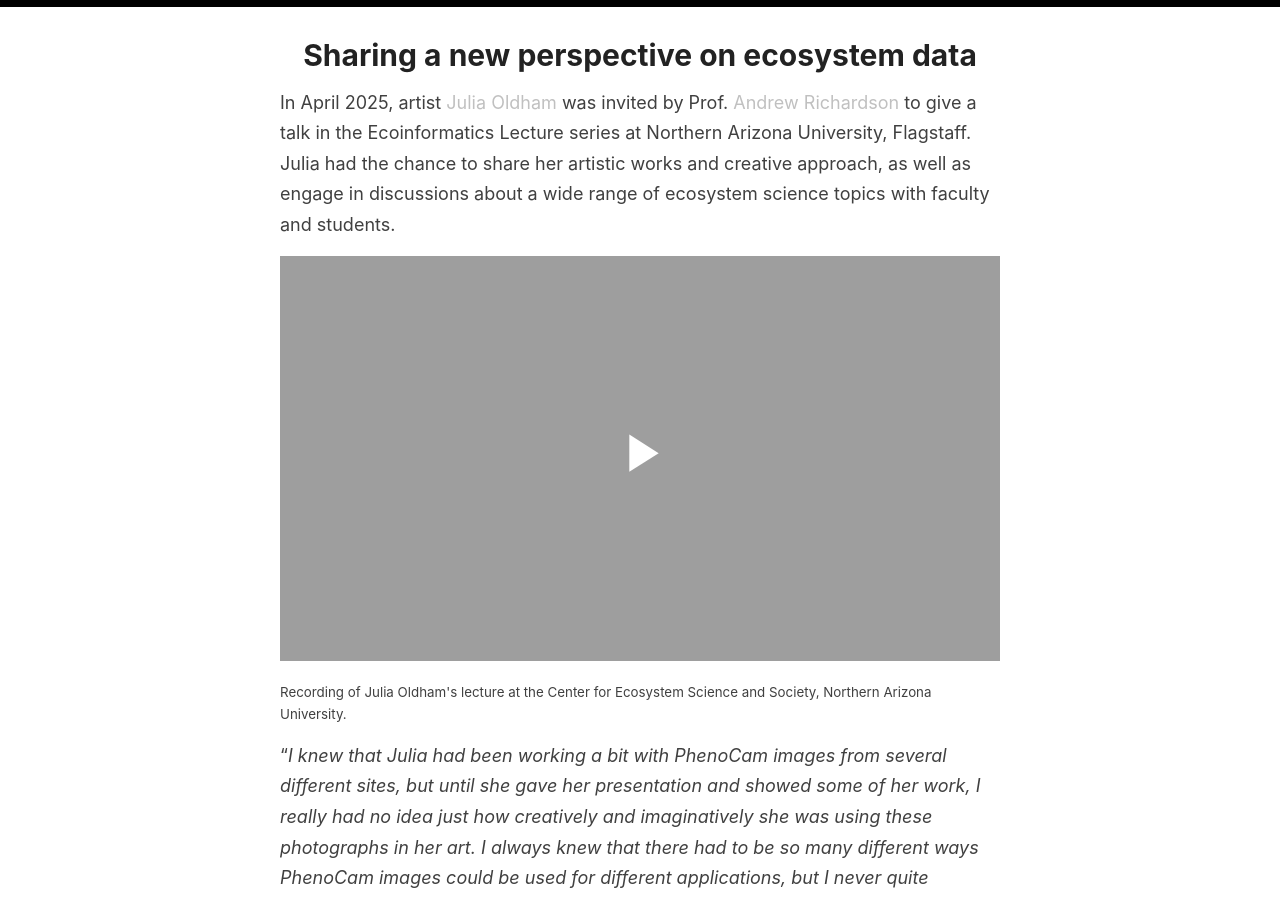
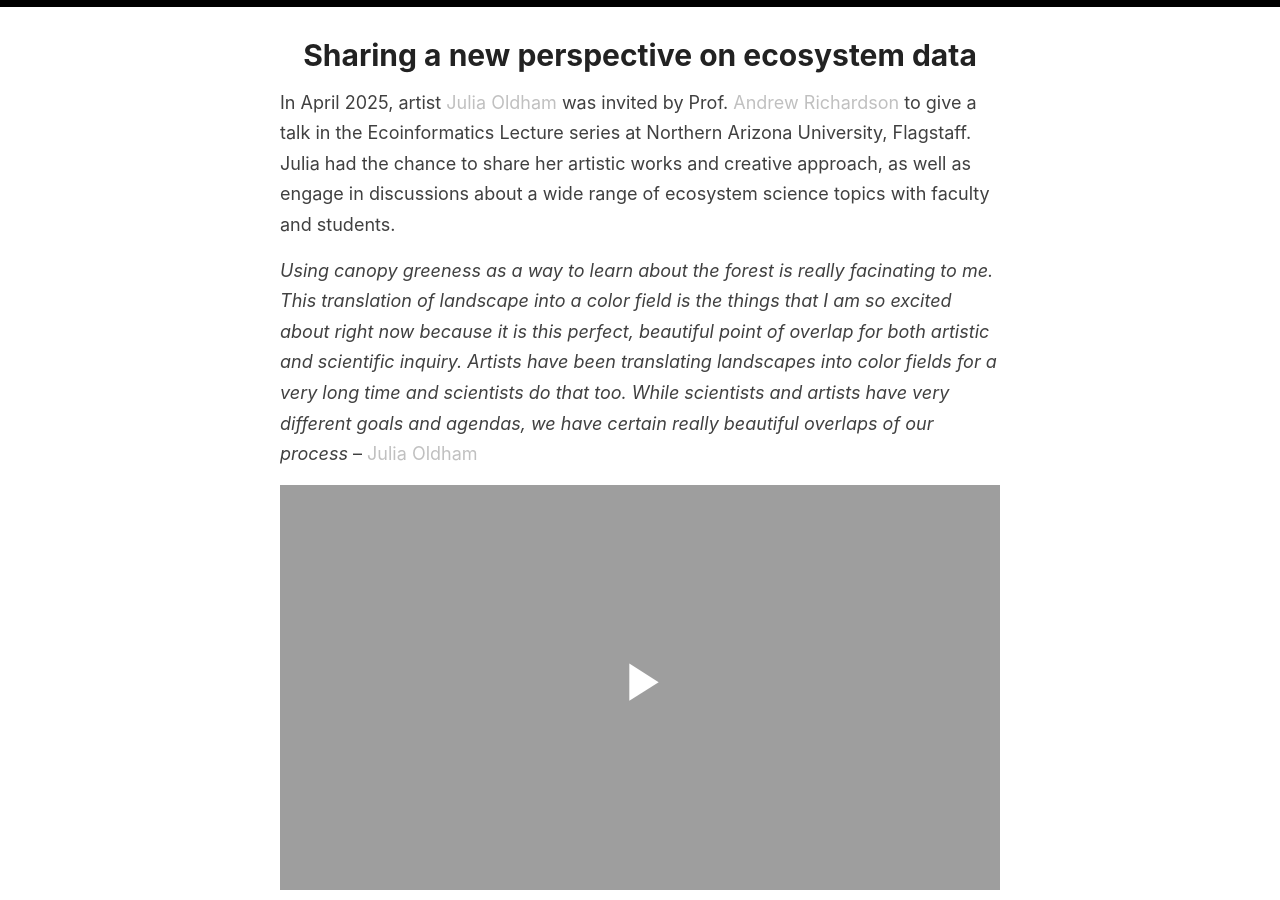
Before and after one commit to fluxnetart/fluxnetart.github.io, a Jekyll site: the page built from _posts/2025-04-28-ecoinformatics-lecture.md, in a window 1280 px wide and 900 px high, scrolled down 365 px. Built offline with Jekyll 4.4.1, drawn with Linux system fonts in a browser that asks for light colours.

Commit message:
add quote

```diff
--- a/_posts/2025-04-28-ecoinformatics-lecture.md
+++ b/_posts/2025-04-28-ecoinformatics-lecture.md
@@ -27,6 +27,8 @@
 
 In April 2025, artist <a href = "https://fluxnetart.github.io/Julia/">Julia Oldham</a> was invited by Prof. <a href="https://richardson-lab.nau.edu/">Andrew Richardson</a> to give a talk in the Ecoinformatics Lecture series at Northern Arizona University, Flagstaff. Julia had the chance to share her artistic works and creative approach, as well as engage in discussions about a wide range of ecosystem science topics with faculty and students.
 
+<i>Using canopy greeness as a way to learn about the forest is really facinating to me. This translation of landscape into a color field is the things that I am so excited about right now because it is this perfect, beautiful point of overlap for both artistic and scientific inquiry. Artists have been translating landscapes into color fields for a very long time and scientists do that too. While scientists and artists have very different goals and agendas, we have certain really beautiful overlaps of our process</i> –  <a href = "https://fluxnetart.github.io/Julia/">Julia Oldham</a>
+
 
 <div class="video-container" id="video1">
     <div class="video-thumbnail" style="background-image: url('https://fluxnetart.github.io/images/thumbnail_ulia_lecture.png');">
```
